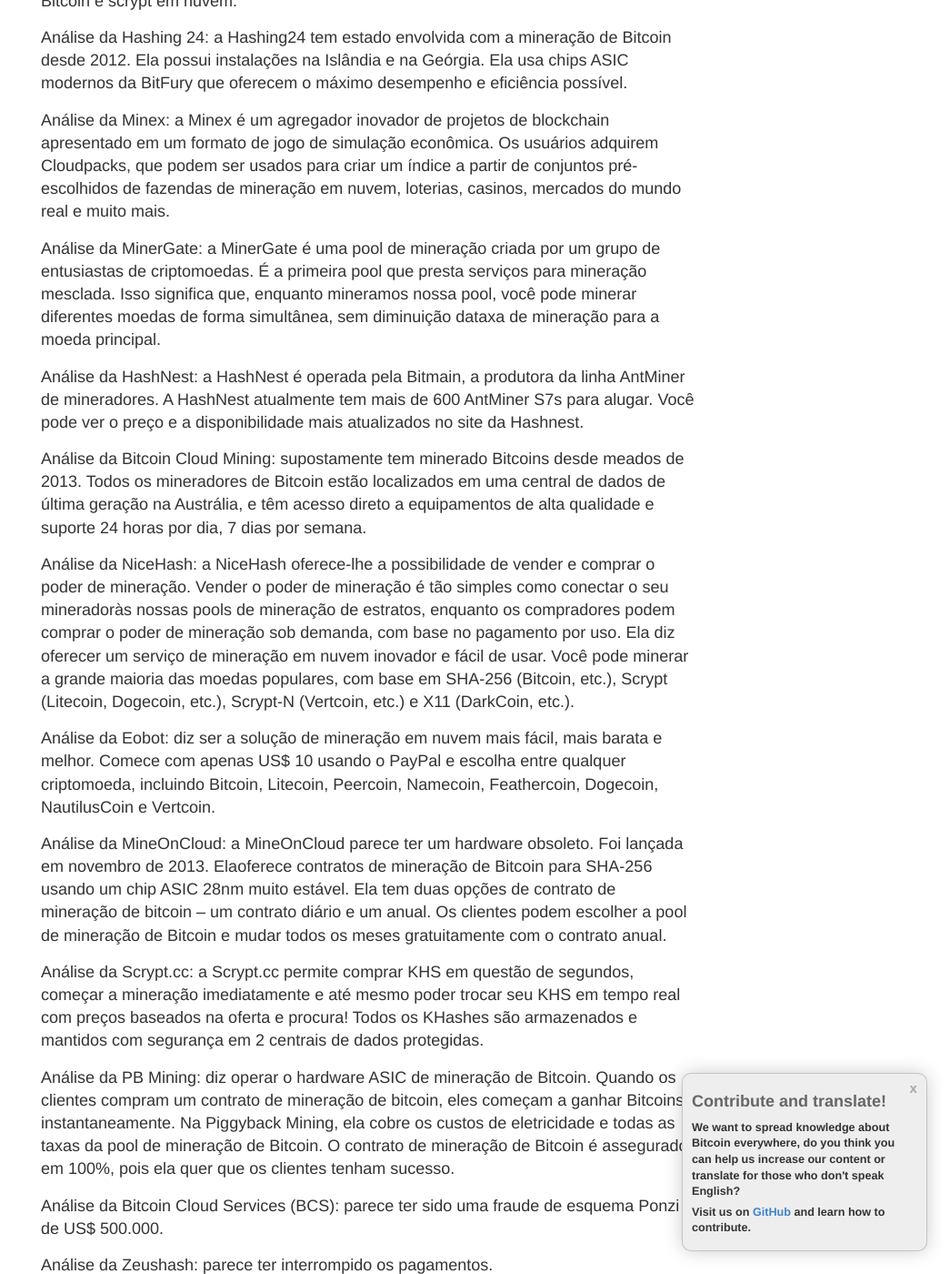
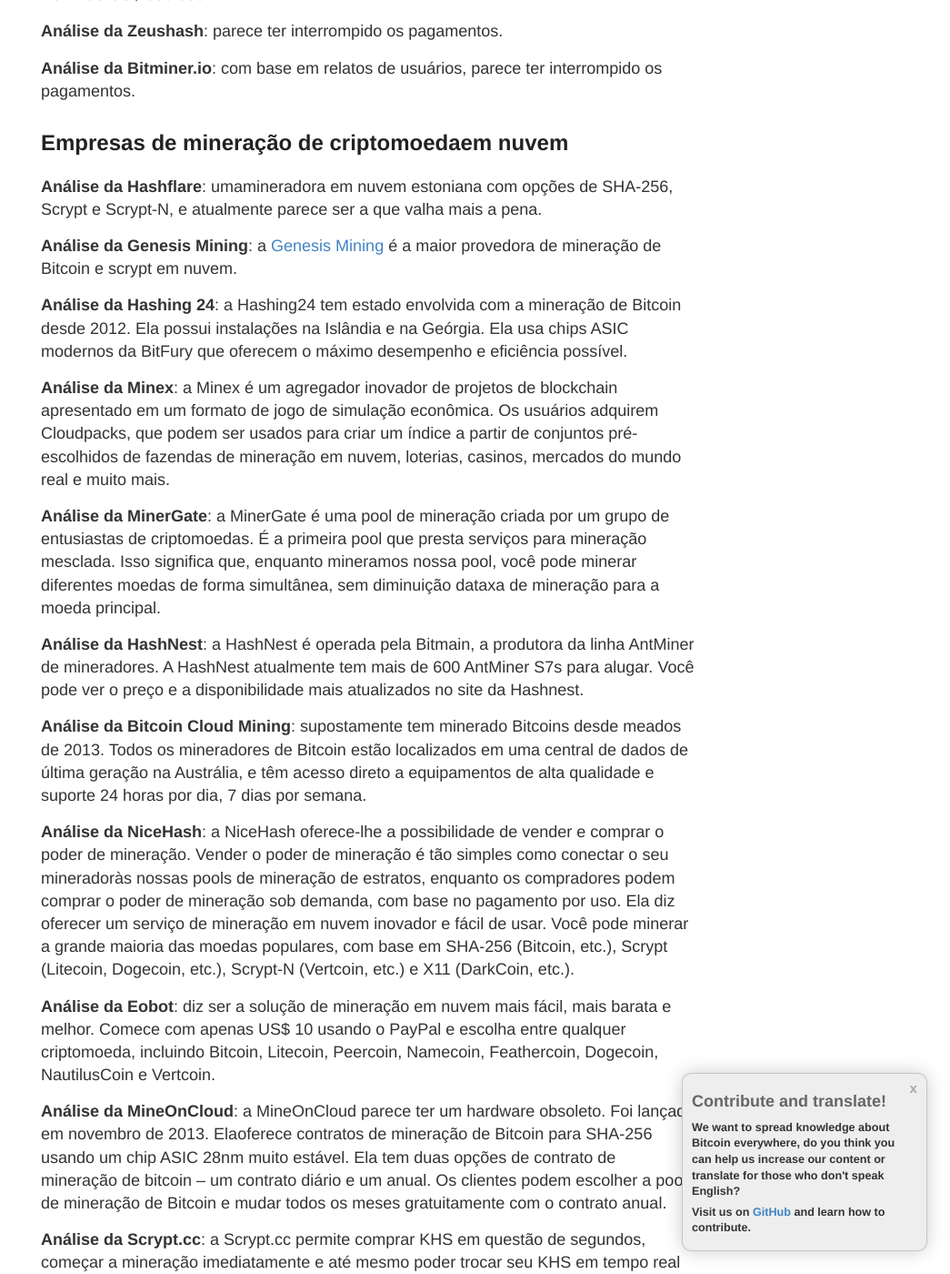
Before and after one commit to vesk4000/bm, a Jekyll site: the page built from translations/cloud/pt-cloud.md, in a window 1280 px wide and 1400 px high, scrolled down 5651 px. Shown: the whole window at 91% size, without its empty margins (235-1280 px from the left). Built offline with Jekyll 4.4.1, drawn with Linux system fonts in a browser that asks for light colours; nearby versions of some CDN libraries; comment, search, counter and statistics services are not loaded; some of the changed text lies outside the part shown.

Commit message:
Update pt-cloud.md

```diff
--- a/translations/cloud/pt-cloud.md
+++ b/translations/cloud/pt-cloud.md
@@ -31,7 +31,7 @@ Então toda a mineração de Bitcoin é feita remotamente na nuvem. Isso permite
 </ul>
 
 <h2>Quais são as desvantagens da mineração de Bitcoin em nuvem?</h2>
-
+<center><img src="/images/bitcoin-cloud-mining-scams.jpg" alt="bitcoin disadvantages"/></center>
 <ul>
 <li>FRAUDE!!!</li>
 <li>Operações de mineração de Bitcoin em nuvem não verificáveis ou de outra forma obscuras</li>
@@ -46,25 +46,25 @@ Então toda a mineração de Bitcoin é feita remotamente na nuvem. Isso permite
 
 Estar listado nesta seção NÃO é um endosso a esses serviços e serve apenas como uma comparação da mineração de Bitcoin em nuvem. Tem havido uma enorme quantidade de golpes de mineração de Bitcoinem nuvem.
 
-Análise da Hashflare: a Hashflare oferece contratos de mineração SHA-256 e as moedas SHA-256 mais rentáveis podem ser mineradas enquantopagamentos automáticos ainda estão em BTC. Os clientes devem comprar pelo menos 10 GH/s.
+<strong><a href="http://geni.us/hashflare">Análise da Hashflare</a></strong>: a Hashflare oferece contratos de mineração SHA-256 e as moedas SHA-256 mais rentáveis podem ser mineradas enquantopagamentos automáticos ainda estão em BTC. Os clientes devem comprar pelo menos 10 GH/s.
 
-Análise da Genesis Mining: a Genesis Mining é o maior provedor de mineração de scrypt e de Bitcoin em nuvem. A Genesis Mining oferece três planos de mineração de Bitcoin em nuvem com preços razoáveis. Contratos de mineração de Zcash também estão disponíveis.
+<strong><a href="http://geni.us/advendorgm">Análise da Genesis Mining</a></strong>: a Genesis Mining é o maior provedor de mineração de scrypt e de Bitcoin em nuvem. A Genesis Mining oferece três planos de mineração de Bitcoin em nuvem com preços razoáveis. Contratos de mineração de Zcash também estão disponíveis.
 
-Análise da Hashing 24: a Hashing24 tem estado envolvida com a mineração de Bitcoin desde 2012. Ela possui instalações na Islândia e na Geórgia. Ela usa chips ASIC modernos da BitFury que oferecem o máximo desempenho e eficiência possível.
+<strong><a href="http://geni.us/hashing24">Análise da Hashing 24</a></strong>: a Hashing24 tem estado envolvida com a mineração de Bitcoin desde 2012. Ela possui instalações na Islândia e na Geórgia. Ela usa chips ASIC modernos da BitFury que oferecem o máximo desempenho e eficiência possível.
 
-Análise da Minex: a Minex é um agregador inovador de projetos de blockchain apresentado em um formato de jogo de simulação econômica. Os usuários adquirem Cloudpacks, que podem ser usados para criar um índice a partir de conjuntos pré-escolhidos de fazendas de mineração em nuvem, loterias, casinos, mercados do mundo real e muito mais.
+<strong><a href="http://geni.us/hashing24">Análise da Minex</a></strong>: a Minex é um agregador inovador de projetos de blockchain apresentado em um formato de jogo de simulação econômica. Os usuários adquirem Cloudpacks, que podem ser usados para criar um índice a partir de conjuntos pré-escolhidos de fazendas de mineração em nuvem, loterias, casinos, mercados do mundo real e muito mais.
 
-Análise da Minergate: oferece serviços de mineração mesclada e de pool, e mineração em nuvem para Bitcoin.
+<strong>Análise da Minergate: oferece serviços de mineração mesclada e de pool, e mineração em nuvem para Bitcoin.
 
-Análise da HashNest: a HashNest é operada pela Bitmain, a produtora da linha AntMiner de mineradores de Bitcoin. A HashNest atualmente tem mais de 600 AntMiner S7s para alugar. Você pode ver o preço e a disponibilidade mais atualizados no site da Hashnest. No momento da elaboração do artigo, a taxa de mineração de um Antminer S7 podia ser alugada por US$ 1.200.
+<strong><a href="http://geni.us/advendorgm">Análise da HashNest</a></strong>: a HashNest é operada pela Bitmain, a produtora da linha AntMiner de mineradores de Bitcoin. A HashNest atualmente tem mais de 600 AntMiner S7s para alugar. Você pode ver o preço e a disponibilidade mais atualizados no site da Hashnest. No momento da elaboração do artigo, a taxa de mineração de um Antminer S7 podia ser alugada por US$ 1.200.
 
-Análise da <a href="/cloud-mining-profitable/">Bitcoin Cloud Mining</a>: no momento, todos os contratos da Bitcoin Cloud Mining estão esgotados.
+<strong>Análise da <a href="/cloud-mining-profitable/">Bitcoin Cloud Mining</a></strong>: no momento, todos os contratos da Bitcoin Cloud Mining estão esgotados.
 
-Análise da NiceHash: a NiceHash é única porque usa um livro de pedidos para combinar compradores e vendedores de contratos de mineração. Confira o seu site para obter preços atualizados.
+<strong>Análise da NiceHash</strong>: a NiceHash é única porque usa um livro de pedidos para combinar compradores e vendedores de contratos de mineração. Confira o seu site para obter preços atualizados.
 
-Análise da Eobot: inicie a mineração de Bitcoin em nuvem com apenas US$ 10. A Eobot afirma que os clientes podem obter um retorno do investimento a partir de 14 meses.
+<a href="http://geni.us/hashflare">Análise da Eobot</a></strong>: inicie a mineração de Bitcoin em nuvem com apenas US$ 10. A Eobot afirma que os clientes podem obter um retorno do investimento a partir de 14 meses.
 
-Análise da MineOnCloud: a MineOnCloud atualmente tem cerca de 35 TH/s de equipamentos de mineração para alugar na nuvem. Alguns mineradores disponíveis para alugar incluem o AntMiner S4s e S5s.
+<strong>Análise da MineOnCloud</strong>: a MineOnCloud atualmente tem cerca de 35 TH/s de equipamentos de mineração para alugar na nuvem. Alguns mineradores disponíveis para alugar incluem o AntMiner S4s e S5s.
 
 <h2>Melhores comparativos e contratos de mineração de Bitcoin em nuvem</h2>
 
@@ -84,78 +84,78 @@ A dificuldade da rede Bitcoin muda aproximadamente a cada duas semanas ou 2.016
 
 Existem opções limitadas para os contratos de mineração de Litecoin em nuvem. Se nenhumadas opções listadas abaixo atender às suas necessidades, você pode comprar contratos de mineração de Bitcoin em nuvem (listados acima) e simplesmente converter os bitcoins que você ganharem litecoins.
 
-Análise da Hashflare: a <a href="/hashflare-cloud-mining-review/">Hashflare</a> oferece contratos de mineração de scrypt com uma compra mínima de 1 MH/s.
+<strong><a href="http://geni.us/hashflare">Análise da Hashflare</a></strong>: a Hashflare oferece contratos de mineração de scrypt com uma compra mínima de 1 MH/s.
 
-Análise da Genesis Mining: a <a href="/genesis-mining-review/">Genesis Mining</a> oferece contratos de mineração de Litecoin em nuvem.
+<strong><a href="http://geni.us/advendorgm">Análise da Genesis Mining</a></strong>: a Genesis Mining oferece contratos de mineração de Litecoin em nuvem.
 
-Análise da Minex: a Minex é um agregador inovador de projetos de blockchain apresentado em um formato de jogo de simulação econômica. Os usuários adquirem Cloudpacks, que podem ser usados para criar um índice a partir de conjuntos pré-escolhidos de fazendas de mineração em nuvem, loterias, casinos, mercados do mundo real e muito mais.
+<strong><a href="http://geni.us/minex">Análise da Minex</a></strong>: a Minex é um agregador inovador de projetos de blockchain apresentado em um formato de jogo de simulação econômica. Os usuários adquirem Cloudpacks, que podem ser usados para criar um índice a partir de conjuntos pré-escolhidos de fazendas de mineração em nuvem, loterias, casinos, mercados do mundo real e muito mais.
 
-Análise da Minergate: oferece serviços de mineração mesclada e de pool, e mineração em nuvem para Litecoin.
+<strong>Análise da Minergate</strong>: oferece serviços de mineração mesclada e de pool, e mineração em nuvem para Litecoin.
 
-Análise da Eobot: a Eobot oferece contratos de mineração de Litecoin em nuvem com pagamentos mensais de 0,0071 LTC.
+<strong><a href="http://geni.us/hashflare">Análise da Eobot</a></strong>: a Eobot oferece contratos de mineração de Litecoin em nuvem com pagamentos mensais de 0,0071 LTC.
 
 <h2>Melhores comparativos e serviços de mineração de Dash em nuvem</h2>
 
 Existem opções limitadas para os contratos de mineração de Dash em nuvem. Se nenhuma das opções listadas abaixo atender às suas necessidades, você pode comprar contratos de mineração de Bitcoin em nuvem (listados acima) e simplesmente converter os bitcoins que você ganhar em Dash.
 
-Análise da Genesis Mining: a Genesis Mining é a maior fornecedora de mineração de X11 em nuvem. A Genesis Mining oferece três planos de mineração de Dash X11 em nuvem a preços razoáveis.
+<strong><a href="http://geni.us/advendorgm">Análise da Genesis Mining</a></strong>: a Genesis Mining é a maior fornecedora de mineração de X11 em nuvem. A Genesis Mining oferece três planos de mineração de Dash X11 em nuvem a preços razoáveis.
 
 <h2>Melhores comparativos e serviços de mineração de Ether em nuvem</h2>
 
 Existem opções limitadas para os contratos de mineração de Ether em nuvem. Se nenhuma das opções listadas abaixo atender às suas necessidades, você pode comprar contratos de mineração de Bitcoin em nuvem (listados acima) e simplesmente converter os bitcoins que você ganhar em Ether.
 
-Análise da Hashflare: a Hashflare é uma grande fornecedora de mineração de Ether em nuvem com contratos de mineração de Ethereum em nuvem a preços razoáveis.
+<strong><a href="http://geni.us/hashflare">Análise da Hashflare</a></strong>: a Hashflare é uma grande fornecedora de mineração de Ether em nuvem com contratos de mineração de Ethereum em nuvem a preços razoáveis.
 
-Análise da Genesis Mining: a Genesis Mining é a maior fornecedora de mineração de Ether em nuvem. Os contratos de mineração de Ethereum em nuvem têm preços razoáveis.
+<strong><a href="http://geni.us/advendorgm">Análise da Genesis Mining</a></strong>: a Genesis Mining é a maior fornecedora de mineração de Ether em nuvem. Os contratos de mineração de Ethereum em nuvem têm preços razoáveis.
 
-Análise da Minex: a Minex é um agregador inovador de projetos de blockchain apresentado em um formato de jogo de simulação econômica. Os usuários adquirem Cloudpacks, que podem ser usados para criar um índice a partir de conjuntos pré-escolhidos de fazendas de mineração em nuvem, loterias, casinos, mercados do mundo real e muito mais.
+<strong><a href="http://geni.us/minex">Análise da Minex</a></strong>: a Minex é um agregador inovador de projetos de blockchain apresentado em um formato de jogo de simulação econômica. Os usuários adquirem Cloudpacks, que podem ser usados para criar um índice a partir de conjuntos pré-escolhidos de fazendas de mineração em nuvem, loterias, casinos, mercados do mundo real e muito mais.
 
-Análise da Eobot: a Eobot oferece contratos de mineração de Ethereum em nuvem com pagamentos mensais de 0,0060 ETH.
+<strong><a href="http://geni.us/hashflare">Análise da Eobot</a></strong>: a Eobot oferece contratos de mineração de Ethereum em nuvem com pagamentos mensais de 0,0060 ETH.
 
-Este guia de mineração de Ethereum em nuvem lhe mostrará como minerar Ethereum usando servidores em nuvem da Amazon.
+Este <a href="https://www.bitcoinmining.com/what-is-ethereum-cloud-mining/">guia de mineração de Ethereum</a> em nuvem lhe mostrará como minerar Ethereum usando servidores em nuvem da Amazon.
 
 <h2>Golpes de mineração de Bitcoin em nuvem</h2>
 
 Tem havido uma enorme quantidade de golpes de mineração de Bitcoin em nuvem, como o possível esquemaPonzi de mineração de Bitcoin em nuvem de US$ 500.000 que foi descoberto. Os potenciais compradores devem ser extremamente cautelosos e cuidadosos antes de comprar contratos de mineração de bitcoin. Serviços para se ter cuidado:
 
-Análise da Scrypt.cc: a Scrypt.cc permite comprar KHS em questão de segundos, começar a mineração imediatamente e até mesmo poder trocar seu KHS em tempo real com preços baseados na oferta e procura! Todos os KHashes são armazenados e mantidos com segurança em 2 centrais de dados protegidas.
+<strong>Análise da Scrypt.cc</strong>: a Scrypt.cc permite comprar KHS em questão de segundos, começar a mineração imediatamente e até mesmo poder trocar seu KHS em tempo real com preços baseados na oferta e procura! Todos os KHashes são armazenados e mantidos com segurança em 2 centrais de dados protegidas.
 
-Análise da PB Mining: diz operar o hardware ASIC de mineração de Bitcoin. Quando os clientes compram um contrato de mineração de bitcoin, eles começam a ganhar Bitcoins instantaneamente. Na Piggyback Mining, ela cobre os custos de eletricidade e todas as taxas da pool de mineração de Bitcoin. O contrato de mineração de Bitcoin é assegurado em 100%, pois ela quer que os clientes tenham sucesso.
+<strong>Análise da PB Mining</strong>: diz operar o hardware ASIC de mineração de Bitcoin. Quando os clientes compram um contrato de mineração de bitcoin, eles começam a ganhar Bitcoins instantaneamente. Na Piggyback Mining, ela cobre os custos de eletricidade e todas as taxas da pool de mineração de Bitcoin. O contrato de mineração de Bitcoin é assegurado em 100%, pois ela quer que os clientes tenham sucesso.
 
-Análise da Bitcoin Cloud Services (BCS): parece ter sido uma fraude de esquema Ponzi de US$ 500.000.
+<strong>Análise da Bitcoin Cloud Services (BCS)</strong>: parece ter sido uma fraude de esquema Ponzi de US$ 500.000.
 
-Análise da Zeushash: parece ter interrompido os pagamentos.
+<strong>Análise da Zeushash</strong>: parece ter interrompido os pagamentos.
 
-Análise da Bitminer.io: com base em relatos de usuários, parece ter interrompido os pagamentos.
+<strong>Análise da Bitminer.io</strong>: com base em relatos de usuários, parece ter interrompido os pagamentos.
 
 <h2>Empresas de mineração de criptomoedaem nuvem</h2>
 
-Análise da Hashflare: umamineradora em nuvem estoniana com opções de SHA-256, Scrypt e Scrypt-N, e atualmente parece ser a que valha mais a pena.
+<strong>Análise da Hashflare</strong>: umamineradora em nuvem estoniana com opções de SHA-256, Scrypt e Scrypt-N, e atualmente parece ser a que valha mais a pena.
 
-Análise da Genesis Mining: a Genesis Mining é a maior provedora de mineração de Bitcoin e scrypt em nuvem.
+<strong>Análise da Genesis Mining</strong>: a <a href="http://geni.us/advendorgm">Genesis Mining</a> é a maior provedora de mineração de Bitcoin e scrypt em nuvem.
 
-Análise da Hashing 24: a Hashing24 tem estado envolvida com a mineração de Bitcoin desde 2012. Ela possui instalações na Islândia e na Geórgia. Ela usa chips ASIC modernos da BitFury que oferecem o máximo desempenho e eficiência possível.
+<strong>Análise da Hashing 24</strong>: a Hashing24 tem estado envolvida com a mineração de Bitcoin desde 2012. Ela possui instalações na Islândia e na Geórgia. Ela usa chips ASIC modernos da BitFury que oferecem o máximo desempenho e eficiência possível.
 
-Análise da Minex: a Minex é um agregador inovador de projetos de blockchain apresentado em um formato de jogo de simulação econômica. Os usuários adquirem Cloudpacks, que podem ser usados para criar um índice a partir de conjuntos pré-escolhidos de fazendas de mineração em nuvem, loterias, casinos, mercados do mundo real e muito mais.
+<strong>Análise da Minex</strong>: a Minex é um agregador inovador de projetos de blockchain apresentado em um formato de jogo de simulação econômica. Os usuários adquirem Cloudpacks, que podem ser usados para criar um índice a partir de conjuntos pré-escolhidos de fazendas de mineração em nuvem, loterias, casinos, mercados do mundo real e muito mais.
 
-Análise da MinerGate: a MinerGate é uma pool de mineração criada por um grupo de entusiastas de criptomoedas. É a primeira pool que presta serviços para mineração mesclada. Isso significa que, enquanto mineramos nossa pool, você pode minerar diferentes moedas de forma simultânea, sem diminuição dataxa de mineração para a moeda principal.
+<strong>Análise da MinerGate</strong>: a MinerGate é uma pool de mineração criada por um grupo de entusiastas de criptomoedas. É a primeira pool que presta serviços para mineração mesclada. Isso significa que, enquanto mineramos nossa pool, você pode minerar diferentes moedas de forma simultânea, sem diminuição dataxa de mineração para a moeda principal.
 
-Análise da HashNest: a HashNest é operada pela Bitmain, a produtora da linha AntMiner de mineradores. A HashNest atualmente tem mais de 600 AntMiner S7s para alugar. Você pode ver o preço e a disponibilidade mais atualizados no site da Hashnest.
+<strong>Análise da HashNest</strong>: a HashNest é operada pela Bitmain, a produtora da linha AntMiner de mineradores. A HashNest atualmente tem mais de 600 AntMiner S7s para alugar. Você pode ver o preço e a disponibilidade mais atualizados no site da Hashnest.
 
-Análise da Bitcoin Cloud Mining: supostamente tem minerado Bitcoins desde meados de 2013. Todos os mineradores de Bitcoin estão localizados em uma central de dados de última geração na Austrália, e têm acesso direto a equipamentos de alta qualidade e suporte 24 horas por dia, 7 dias por semana.
+<strong>Análise da Bitcoin Cloud Mining</strong>: supostamente tem minerado Bitcoins desde meados de 2013. Todos os mineradores de Bitcoin estão localizados em uma central de dados de última geração na Austrália, e têm acesso direto a equipamentos de alta qualidade e suporte 24 horas por dia, 7 dias por semana.
 
-Análise da NiceHash: a NiceHash oferece-lhe a possibilidade de vender e comprar o poder de mineração. Vender o poder de mineração é tão simples como conectar o seu mineradoràs nossas pools de mineração de estratos, enquanto os compradores podem comprar o poder de mineração sob demanda, com base no pagamento por uso. Ela diz oferecer um serviço de mineração em nuvem inovador e fácil de usar. Você pode minerar a grande maioria das moedas populares, com base em SHA-256 (Bitcoin, etc.), Scrypt (Litecoin, Dogecoin, etc.), Scrypt-N (Vertcoin, etc.) e X11 (DarkCoin, etc.).
+<strong>Análise da NiceHash</strong>: a NiceHash oferece-lhe a possibilidade de vender e comprar o poder de mineração. Vender o poder de mineração é tão simples como conectar o seu mineradoràs nossas pools de mineração de estratos, enquanto os compradores podem comprar o poder de mineração sob demanda, com base no pagamento por uso. Ela diz oferecer um serviço de mineração em nuvem inovador e fácil de usar. Você pode minerar a grande maioria das moedas populares, com base em SHA-256 (Bitcoin, etc.), Scrypt (Litecoin, Dogecoin, etc.), Scrypt-N (Vertcoin, etc.) e X11 (DarkCoin, etc.).
 
-Análise da Eobot: diz ser a solução de mineração em nuvem mais fácil, mais barata e melhor. Comece com apenas US$ 10 usando o PayPal e escolha entre qualquer criptomoeda, incluindo Bitcoin, Litecoin, Peercoin, Namecoin, Feathercoin, Dogecoin, NautilusCoin e Vertcoin.
+<strong>Análise da Eobot</strong>: diz ser a solução de mineração em nuvem mais fácil, mais barata e melhor. Comece com apenas US$ 10 usando o PayPal e escolha entre qualquer criptomoeda, incluindo Bitcoin, Litecoin, Peercoin, Namecoin, Feathercoin, Dogecoin, NautilusCoin e Vertcoin.
 
-Análise da MineOnCloud: a MineOnCloud parece ter um hardware obsoleto. Foi lançada em novembro de 2013. Elaoferece contratos de mineração de Bitcoin para SHA-256 usando um chip ASIC 28nm muito estável. Ela tem duas opções de contrato de mineração de bitcoin – um contrato diário e um anual. Os clientes podem escolher a pool de mineração de Bitcoin e mudar todos os meses gratuitamente com o contrato anual.
+<strong>Análise da MineOnCloud</strong>: a MineOnCloud parece ter um hardware obsoleto. Foi lançada em novembro de 2013. Elaoferece contratos de mineração de Bitcoin para SHA-256 usando um chip ASIC 28nm muito estável. Ela tem duas opções de contrato de mineração de bitcoin – um contrato diário e um anual. Os clientes podem escolher a pool de mineração de Bitcoin e mudar todos os meses gratuitamente com o contrato anual.
 
-Análise da Scrypt.cc: a Scrypt.cc permite comprar KHS em questão de segundos, começar a mineração imediatamente e até mesmo poder trocar seu KHS em tempo real com preços baseados na oferta e procura! Todos os KHashes são armazenados e mantidos com segurança em 2 centrais de dados protegidas.
+<strong>Análise da Scrypt.cc</strong>: a Scrypt.cc permite comprar KHS em questão de segundos, começar a mineração imediatamente e até mesmo poder trocar seu KHS em tempo real com preços baseados na oferta e procura! Todos os KHashes são armazenados e mantidos com segurança em 2 centrais de dados protegidas.
 
-Análise da PB Mining: diz operar o hardware ASIC de mineração de Bitcoin. Quando os clientes compram um contrato de mineração de bitcoin, eles começam a ganhar Bitcoins instantaneamente. Na Piggyback Mining, ela cobre os custos de eletricidade e todas as taxas da pool de mineração de Bitcoin. O contrato de mineração de Bitcoin é assegurado em 100%, pois ela quer que os clientes tenham sucesso.
+<strong>Análise da PB Mining</strong>: diz operar o hardware ASIC de mineração de Bitcoin. Quando os clientes compram um contrato de mineração de bitcoin, eles começam a ganhar Bitcoins instantaneamente. Na Piggyback Mining, ela cobre os custos de eletricidade e todas as taxas da pool de mineração de Bitcoin. O contrato de mineração de Bitcoin é assegurado em 100%, pois ela quer que os clientes tenham sucesso.
 
-Análise da Bitcoin Cloud Services (BCS): parece ter sido uma fraude de esquema Ponzi de US$ 500.000.
+<strong>Análise da Bitcoin Cloud Services (BCS)</strong>: parece ter sido uma fraude de esquema Ponzi de US$ 500.000.
 
-Análise da Zeushash: parece ter interrompido os pagamentos.
+<strong>Análise da Zeushash</strong>: parece ter interrompido os pagamentos.
 
-Análise da Bitminer.io: com base em relatos de usuários, parece ter interrompido os pagamentos.
+<strong>Análise da Bitminer.io</strong>: com base em relatos de usuários, parece ter interrompido os pagamentos.
```
